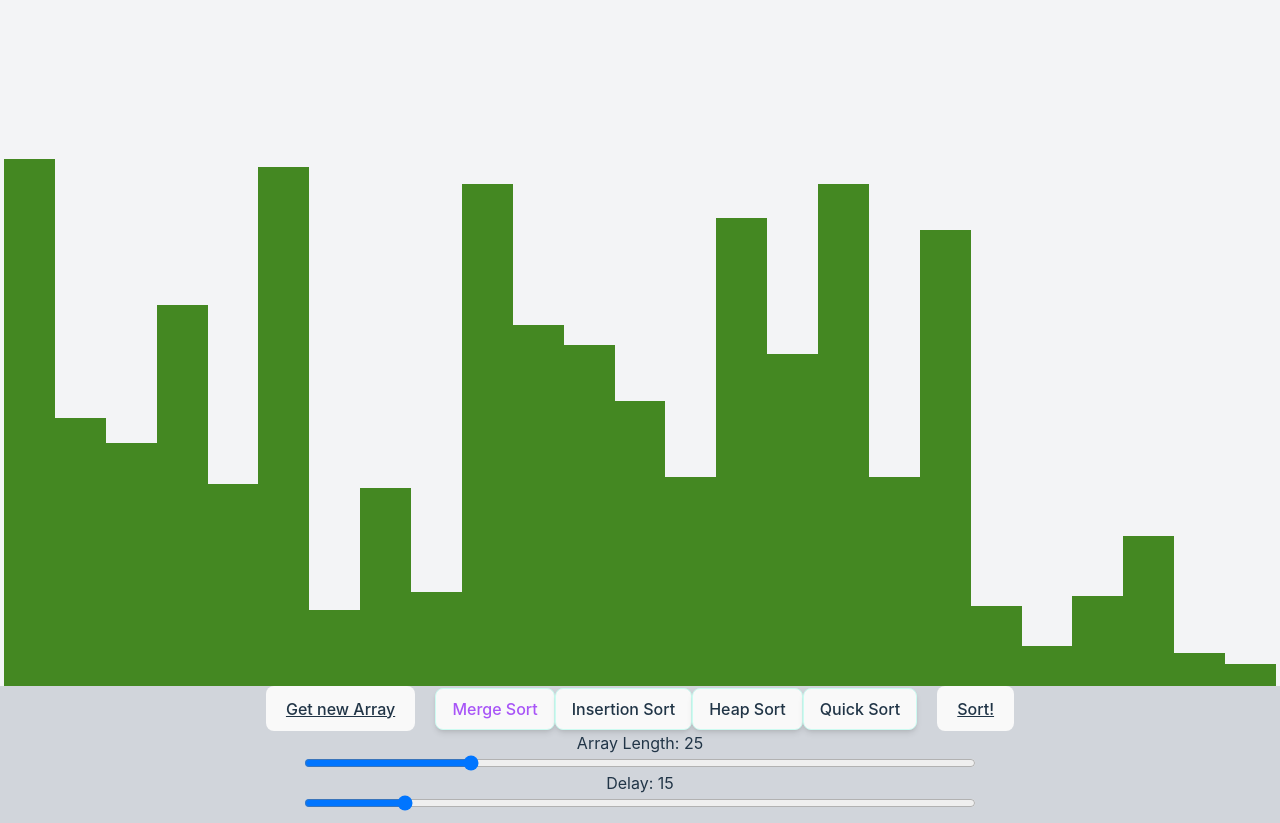
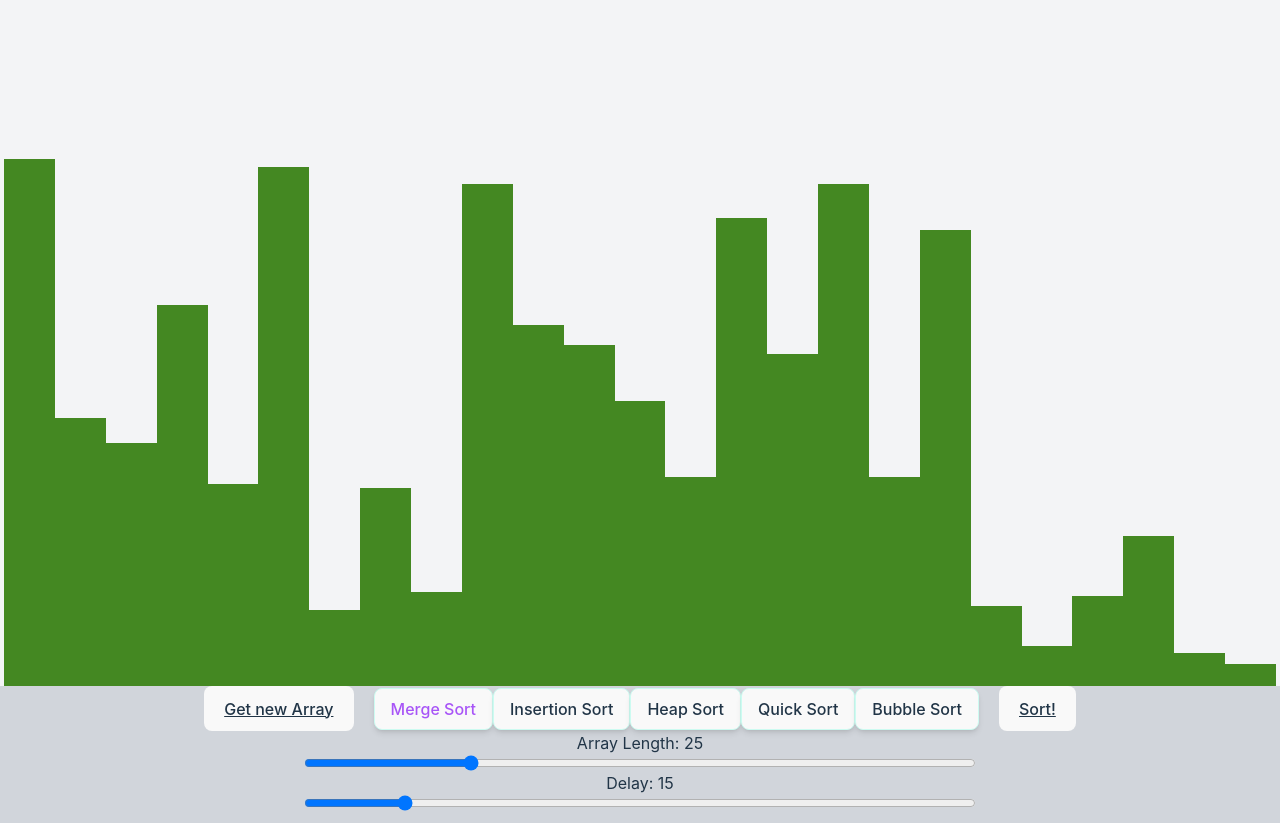
Before and after one commit to GiaDDoan/sorting-observer, a React (Vite) app: page / in a window 1280 px wide. Built offline with nearby package versions, Linux system fonts and the light colour scheme.

Commit message:
added bubble sort

```diff
--- a/src/components/NavButton.tsx
+++ b/src/components/NavButton.tsx
@@ -45,6 +45,14 @@ const NavButtons: React.FC<Props> = ({ onAlgoChange, settings, sort, resetArray
       >
         Quick Sort
       </button>
+      <button
+        className={`border border-teal-100 shadow-md py-2 px-4 transition-all active:scale-95 ${
+          settings.algoType === "bubble sort" && "text-purple-500"
+        }`}
+        onClick={() => onAlgoChange("bubble sort")}
+      >
+        Bubble Sort
+      </button>
     </div>
     <button className="underline" onClick={() => sort(settings.algoType)}>
       Sort!
--- a/src/contexts/AlgoProdiver.types.ts
+++ b/src/contexts/AlgoProdiver.types.ts
@@ -1,4 +1,4 @@
-export type Algo = "merge sort" | "insertion sort" | "heap sort" | "quick sort";
+export type Algo = "merge sort" | "insertion sort" | "heap sort" | "quick sort" | "bubble sort";
 
 export interface Settings {
   algoType: Algo;
--- a/src/contexts/AlgoProvider.tsx
+++ b/src/contexts/AlgoProvider.tsx
@@ -5,6 +5,7 @@ import { getHeapSortAnims } from '../utils/algorithms/heapSort';
 import { getQuickSortAnims } from '../utils/algorithms/quickSort';
 import { Algo, ISettingsContext, Items, Settings } from './AlgoProdiver.types';
 import { animateDivs, animateMerge } from '../utils/animations/animate';
+import { getBubbleSortAnims } from '../utils/algorithms/bubbleSort';
 
 const initVals: Settings = {
   algoType: 'merge sort',
@@ -82,6 +83,17 @@ const AlgoProvider: React.FC<Props> = ({ children }) => {
         });
         break;
       }
+      case "bubble sort": {
+        const { bubbleSorted, bubbleSortAnims } = getBubbleSortAnims(items);
+
+        animateDivs({
+          newArr: bubbleSorted,
+          arr: bubbleSortAnims,
+          setItems,
+          settings,
+        });
+        break;
+      }
     }
   };
 
--- /dev/null
+++ b/src/utils/algorithms/bubbleSort.ts
@@ -0,0 +1,21 @@
+export const getBubbleSortAnims = (items: number[]) => {
+    const sortedArray = [...items];
+    const animArr: number[][] = [];
+
+    for (let i = 0; i < sortedArray.length - 1; i++) {
+      for (let j = 0; j < sortedArray.length - i - 1; j++) {
+        if (sortedArray[j] > sortedArray[j + 1]) {
+          animArr.push([j, j + 1]); // Animation array for visualization
+          swap(sortedArray, j, j + 1);
+        }
+      }
+    }
+
+    return { bubbleSorted: sortedArray, bubbleSortAnims: animArr };
+  };
+
+  const swap = (arr: number[], i: number, j: number) => {
+    const temp = arr[i];
+    arr[i] = arr[j];
+    arr[j] = temp;
+  };
```
